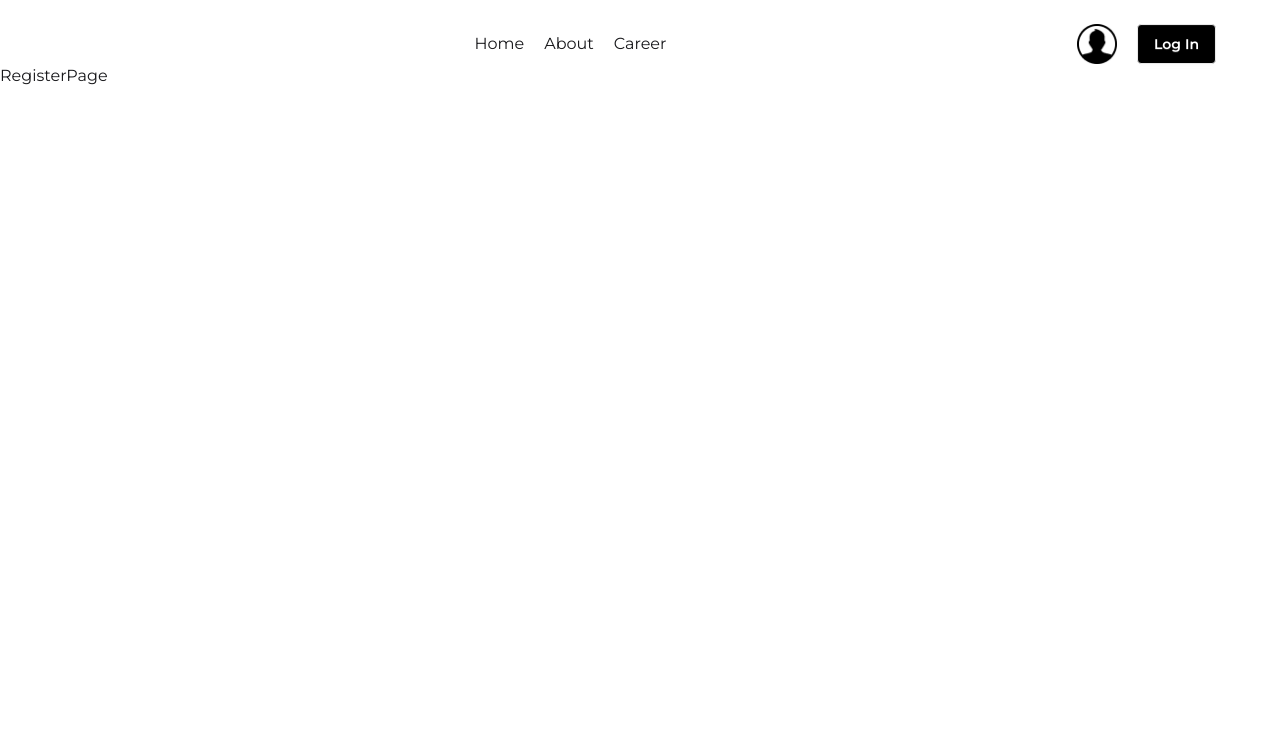
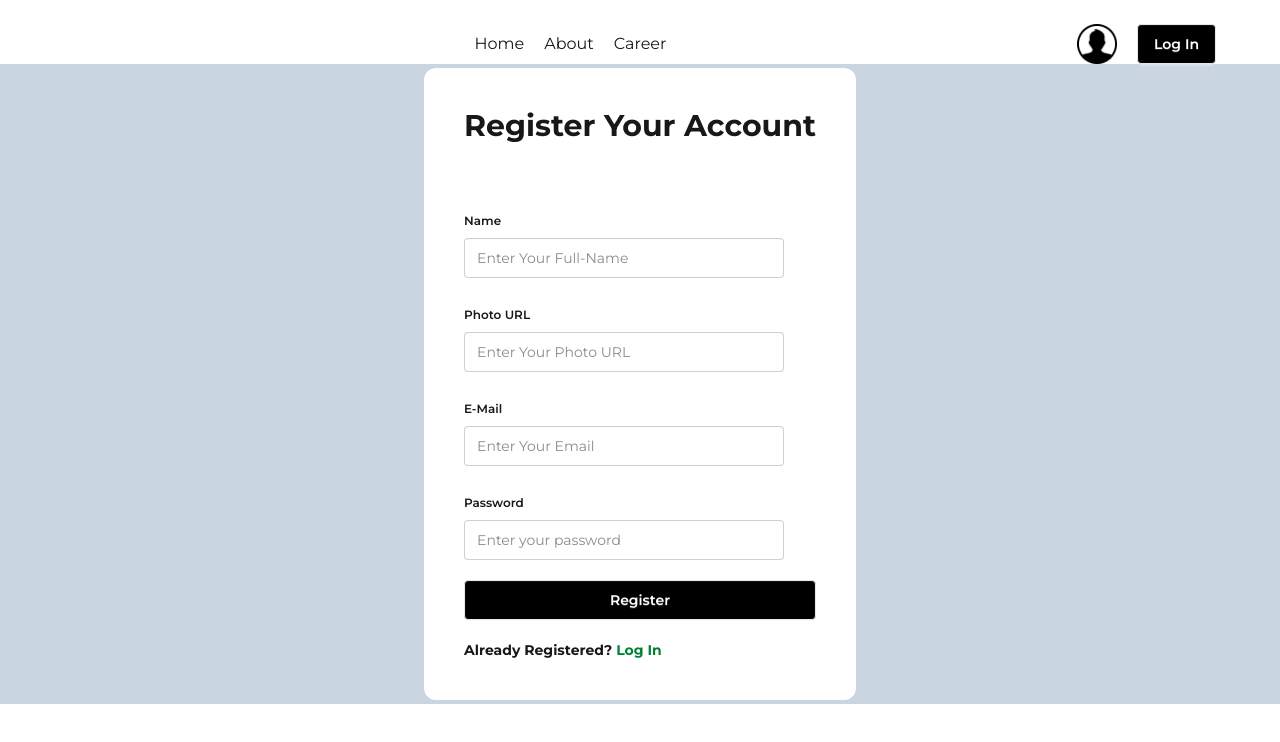
Before and after one commit to Nafis-Sahriar/DragonNews, a Next.js app: page /register in a window 1280 px wide. Shown: the top 742 px of the page. Built offline with nearby package versions, Linux system fonts and the light colour scheme.

Commit message:
Used react-form-hook to implement Form Handling in a professional Way.

```diff
--- a/package.json
+++ b/package.json
@@ -14,6 +14,7 @@
     "react": "19.2.4",
     "react-dom": "19.2.4",
     "react-fast-marquee": "^1.6.5",
+    "react-hook-form": "^7.73.1",
     "react-icons": "^5.6.0"
   },
   "devDependencies": {
--- a/src/app/(auth)/login/page.jsx
+++ b/src/app/(auth)/login/page.jsx
@@ -1,35 +1,35 @@
 'use client'
 import Link from "next/link";
 import React from "react";
+import { useForm } from "react-hook-form";
 
 const LogInPage = () => {
 
-
-    const handleLogInFunc =(e) =>
-    {
-        e.preventDefault();
+    const {register, handleSubmit , formState:{errors}} = useForm();
 
 
-        const email = e.target.email.value;
-        const password = e.target.password.value;
-        console.log(email, password);
+    const handleLogInFunc =(data) =>
+    {
 
-
+        console.log(data);
 
     }
+
+    console.log(errors);
 
 
   return (
     <div className="container mx-auto min-h-[80vh] flex justify-center items-center bg-slate-300">
-      <div className="p-4 rounded-xl bg-white ">
+      <div className="p-10 rounded-xl bg-white ">
         <h2 className="font-bold text-3xl text-center mb-15">Login Your Account</h2>
 
-        <form className="space-y-4" onSubmit={handleLogInFunc}>
+        <form className="space-y-4" onSubmit={handleSubmit(handleLogInFunc)}>
           <fieldset className="fieldset">
 
                 <legend className="fieldset-legend">E-Mail</legend>
 
-                <input name="email" type="email" className="input" placeholder="Enter Your Email" />
+                <input {...register("email", {required:"Email is required to log in."})} type="email" className="input" placeholder="Enter Your Email" />
+                {errors.email? <p className="text-red-700">{errors.email.message}</p>:<></>}
 
           </fieldset>
 
@@ -37,7 +37,8 @@ const LogInPage = () => {
 
                 <legend className="fieldset-legend">Password</legend>
 
-                <input name="password" type="password" className="input" placeholder="Enter Your Password" />
+                <input {...register("password",{required:"Password Required for log in."})} type="password" className="input" placeholder="Enter Your Password" />
+                {errors.password && <p className="text-red-700">{errors.password.message}</p>}
 
           </fieldset>
 
--- a/src/app/(auth)/register/page.jsx
+++ b/src/app/(auth)/register/page.jsx
@@ -1,11 +1,83 @@
-import React from 'react';
+'use client'
+import Link from "next/link";
+import React from "react";
+import { useForm } from "react-hook-form";
 
 const RegisterPage = () => {
-    return (
-        <div>
-            RegisterPage
-        </div>
-    );
+
+    const {register, handleSubmit , formState:{errors}} = useForm();
+
+
+    const HandleRegisterFunc =(data) =>
+    {
+
+        const {name, email, password, photoURL} = data;
+        // Destructure kore nilam, direct value pabo ebar.
+        // ager bar data object ta direct pacchilam jar vitor props akare register field er jinish gulo ashtechilo.
+        console.log(name);
+
+    }
+
+    console.log(errors);
+
+
+  return (
+    <div className="container mx-auto min-h-[80vh] flex justify-center items-center bg-slate-300">
+      <div className="px-10 py-10 rounded-xl bg-white ">
+        <h2 className="font-bold text-3xl text-center mb-15">Register Your Account</h2>
+
+        <form className="space-y-4" onSubmit={handleSubmit(HandleRegisterFunc)}>
+
+              <fieldset className="fieldset">
+
+                <legend className="fieldset-legend">Name</legend>
+
+                <input {...register("name", {required:"Name Can Not Be Empty"})} type="text" className="input" placeholder="Enter Your Full-Name" />
+                {errors.name? <p className="text-red-700">{errors.name.message}</p>:<></>}
+
+          </fieldset>
+
+
+             <fieldset className="fieldset">
+
+                <legend className="fieldset-legend">Photo URL</legend>
+
+                <input {...register("photoURL", {required:"Need Photo URL : If you Do not have, just type something."})} type="text" className="input" placeholder="Enter Your Photo URL" />
+                {errors.photoURL? <p className="text-red-700">{errors.photoURL.message}</p>:<></>}
+
+          </fieldset>
+
+
+
+
+
+
+          <fieldset className="fieldset">
+
+                <legend className="fieldset-legend">E-Mail</legend>
+
+                <input {...register("email", {required:"Email is required to log in."})} type="email" className="input" placeholder="Enter Your Email" />
+                {errors.email? <p className="text-red-700">{errors.email.message}</p>:<></>}
+
+          </fieldset>
+
+          <fieldset className="fieldset">
+
+                <legend className="fieldset-legend">Password</legend>
+
+                <input {...register("password",{required:"Password Required for log in."})} type="password" className="input" placeholder="Enter your password" />
+                {errors.password && <p className="text-red-700">{errors.password.message}</p>}
+
+          </fieldset>
+
+          <button className="btn btn-xs sm:btn-sm md:btn-md bg-black text-white  w-full">Register</button>
+        </form>
+
+            <p className="font-bold mt-5 text-sm">Already Registered? <Link href={'/login'} className="text-green-700 font-bold">Log In</Link></p>
+
+      </div>
+    </div>
+  );
 };
 
 export default RegisterPage;
```
Also changed, not shown: 2 other files (tests, documents, lock files or other folders).
